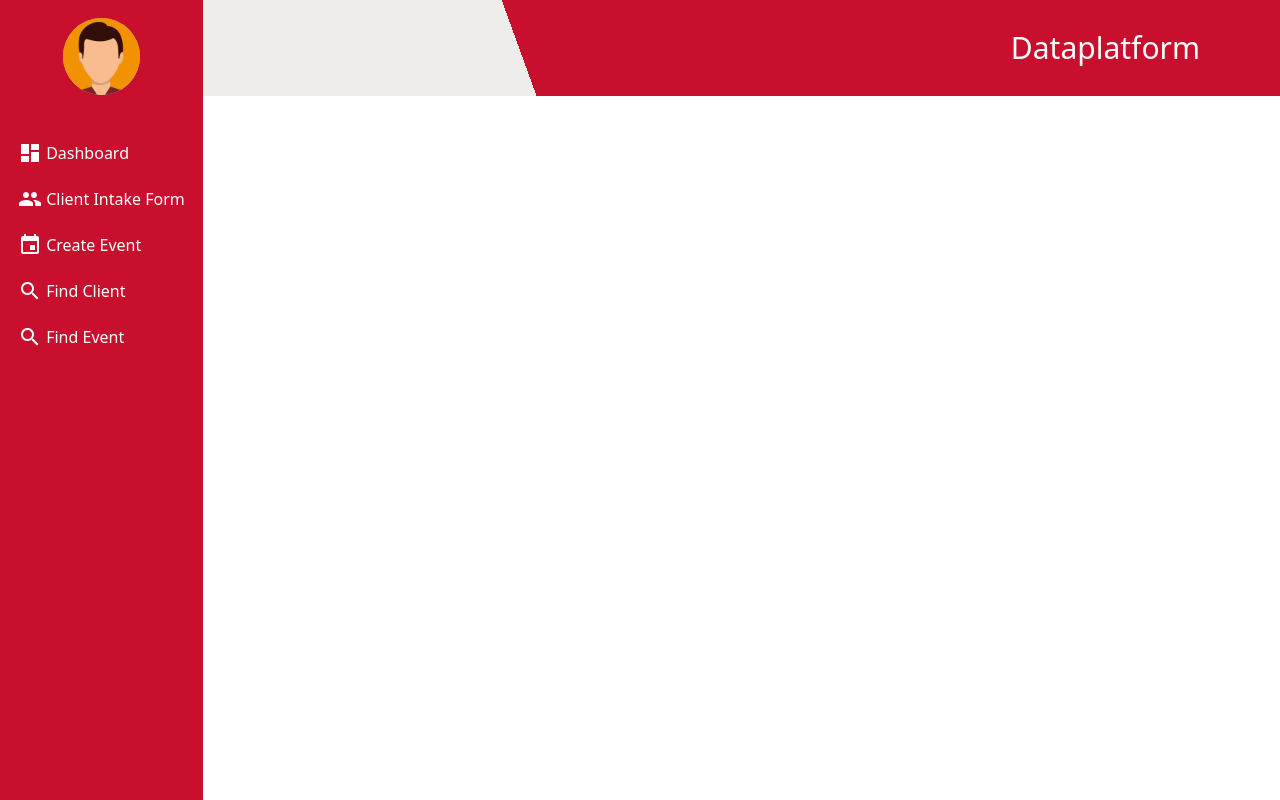
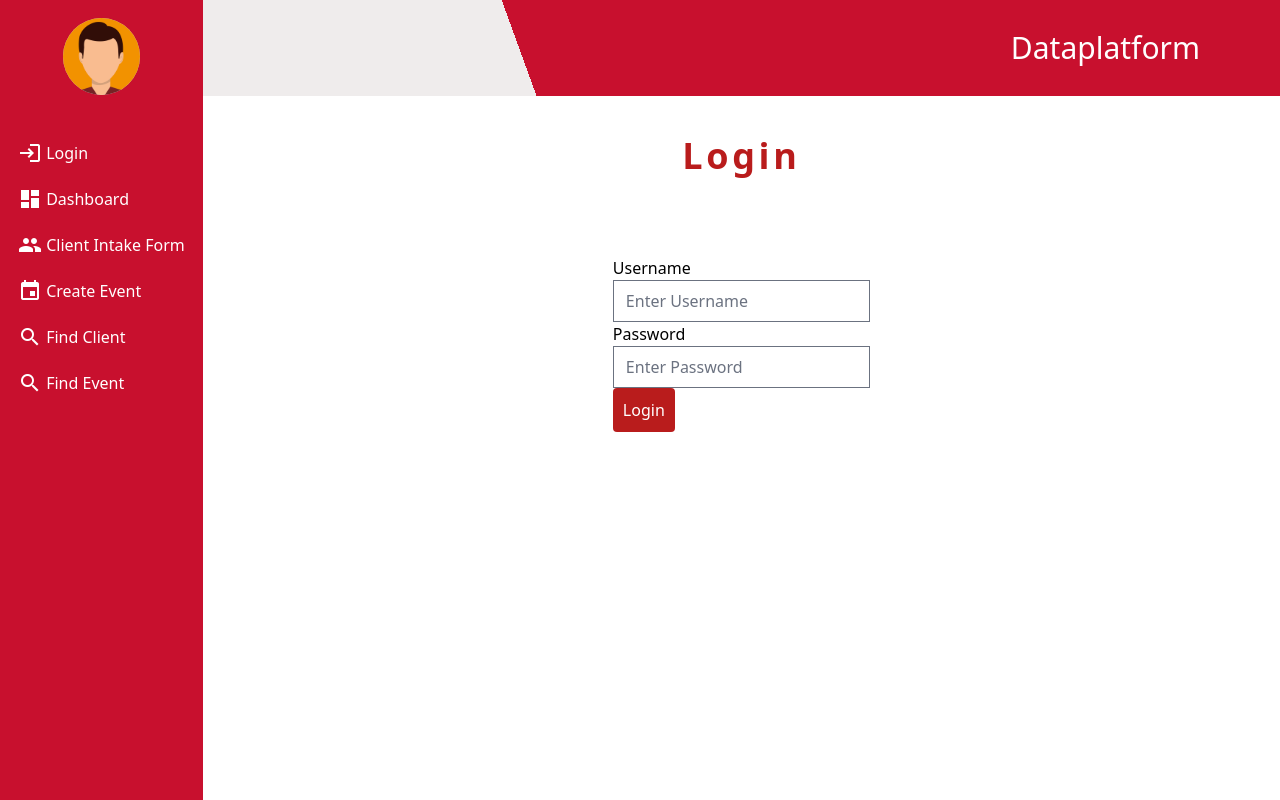
Before and after one commit to CIS-Spring-2023/project-cis_4339_project_14, a Vue app in the folder frontend/: page /login in a window 1280 px wide. Built offline with nearby package versions, Linux system fonts and the light colour scheme; no server answers.

Commit message:
I have created the UI for the login page

```diff
--- a/frontend/src/App.vue
+++ b/frontend/src/App.vue
@@ -6,8 +6,28 @@ export default {
   name: 'App',
   data() {
     return {
-      orgName: 'Dataplatform'
+      orgName: 'Dataplatform',
+
+      viewLogin: false,
+      editLogin: false,
+      viewerLogin: {
+          username: "viewer",
+          password: "viewpassword"
+      },
+      editorLogin: {
+        username: "editor",
+        password: "editpassword"
+      }
     }
+  },
+  methods: {
+    checkViewLogin(status){
+      this.viewLogin = status;
+    },
+    checkEditLogin(status){
+      this.editLogin = status;
+    }
+
   },
   created() {
     axios.get(`${apiURL}/org`).then((res) => {
@@ -25,6 +45,16 @@ export default {
         </section>
         <nav class="mt-10">
           <ul class="flex flex-col gap-4">
+            <li>
+              <router-link to="/login">
+                <span
+                  style ="position: relative; top: 6px"
+                  class="material-icons"
+                  >login</span
+                  >
+                Login
+                </router-link>
+            </li>
             <li>
               <router-link to="/">
                 <span
@@ -87,7 +117,8 @@ export default {
         <h1 class="mr-20 text-3xl text-white">{{ this.orgName }}</h1>
       </section>
       <div>
-        <router-view></router-view>
+        <router-view>
+        </router-view>
       </div>
     </div>
   </main>
--- /dev/null
+++ b/frontend/src/components/login.vue
@@ -0,0 +1,50 @@
+<template>
+    <h1 class="font-bold text-4xl text-red-700 tracking-widest text-center mt-10">Login</h1>
+    <div class="px-10 py-20">
+        <div class="flex flex-col justify-center items-center">
+            <form>
+                <div class="flex flex-col">
+                    <label>Username</label>
+                    <input type="text" v-model="username" placeholder="Enter Username" required/>
+                </div>
+                <div class="flex flex-col">
+                    <label>Password</label>
+                    <input type="password" v-model="password" placeholder="Enter Password" required/>
+                </div>
+                <button class="bg-red-700 text-white rounded" type="submit">Login</button>
+            </form>
+        </div>
+    </div>
+</template>
+
+<script>
+    export default{
+        name: 'login',
+        data() {
+            return{
+                username:"",
+                password:""
+
+            };
+        },
+        methods: {
+            viewerLogin(username, password) {
+                if(this.username !="" && this.password !=""){
+                    if(this.username == this.$parent.viewerLogin.username && this.password == this.$parent.viewerLogin.password) {
+                        this.$emit("viewLogin",true);
+                    }
+
+                    }
+                }
+            },
+            editorLogin(username, password) {
+                if(this.username !="" && this.password !=""){
+                    if(this.username == this.$parent.editorLogin.username && this.password == this.$parent.editorLogin.password) {
+                    this.$emit("editLogin",true);
+                    }
+
+                }
+            }
+        }
+
+</script>
--- a/frontend/src/router/index.js
+++ b/frontend/src/router/index.js
@@ -39,6 +39,11 @@ const routes = [
     name: 'eventdetails',
     props: true,
     component: () => import('../components/eventDetails.vue')
+  },
+  {
+    path: '/login',
+    name: 'login',
+    component: () => import('../components/login.vue')
   }
 ]
 const router = createRouter({
```
